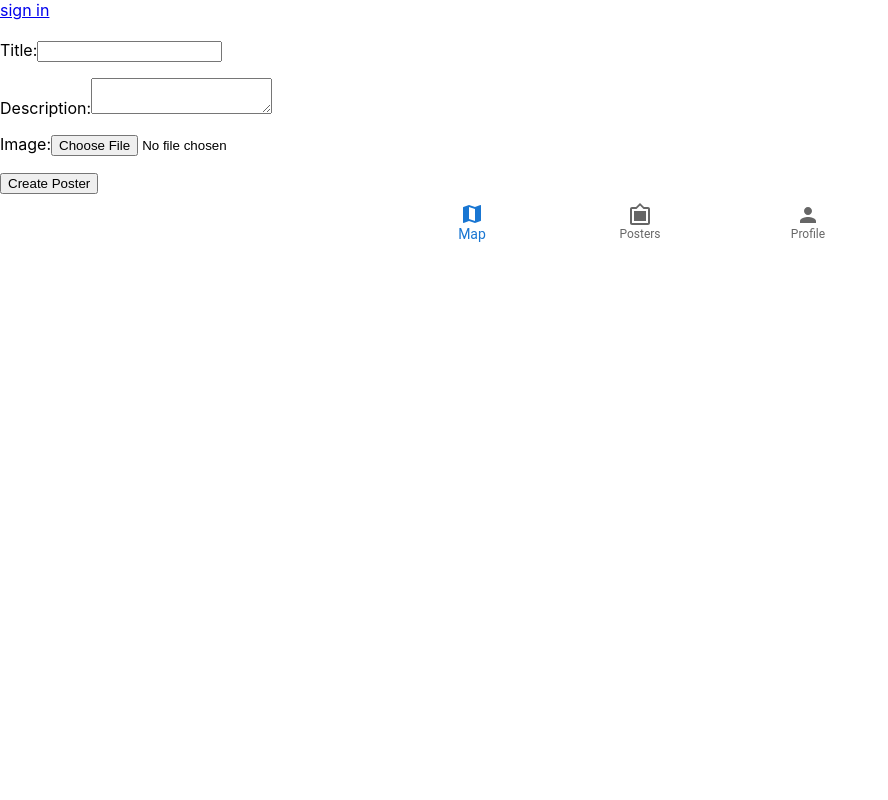
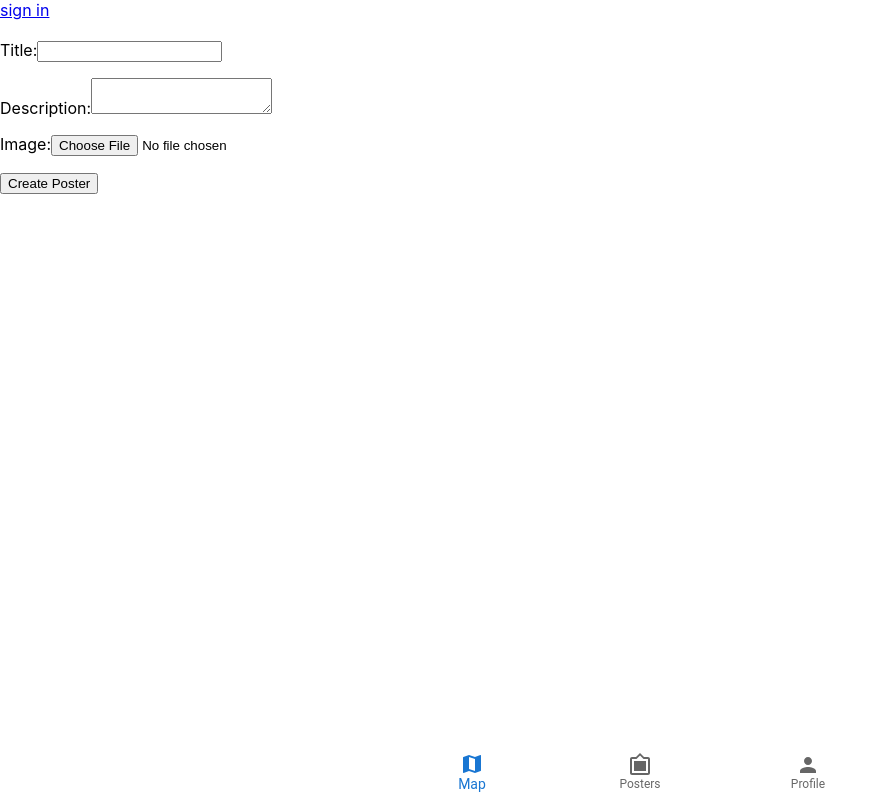
Before and after one commit to jocarino/test-hom-ui, a React (Create React App) app: page /admin/poster/new in a window 1280 px wide. Shown: the whole page, without its empty margins (0-888 px from the left). Built offline with nearby package versions, Linux system fonts and the light colour scheme; no server answers.

Commit message:
fix: styling

```diff
--- a/src/common/BottomNavigationBar.tsx
+++ b/src/common/BottomNavigationBar.tsx
@@ -4,12 +4,20 @@ import FilterFramesIcon from '@mui/icons-material/FilterFrames';
 import PersonIcon from '@mui/icons-material/Person';
 import React, { useState } from 'react';
 import { Link, useNavigate } from 'react-router-dom';
+import styled from 'styled-components';
 
 const NavigationLabel = {
     Map: { label: "Map", url: "/", icon: <MapIcon /> },
     Posters: { label: "Posters", url: "/posters", icon: <FilterFramesIcon /> },
     Profile: { label: "Profile", url: "/login", icon: <PersonIcon /> },
 }
+
+const CustomBottomNavigation = styled(BottomNavigation)`
+  position: fixed;
+  bottom: 0;
+  width: 100%;
+  z-index: 1000;
+`
 
 const BottomNavigationBar: React.FC = () => {
     const [value, setValue] = useState(0)
@@ -20,7 +28,7 @@ const BottomNavigationBar: React.FC = () => {
     };
 
     return (
-        <BottomNavigation
+        <CustomBottomNavigation
             showLabels
             value={value}
             onChange={handleChange}
@@ -36,7 +44,7 @@ const BottomNavigationBar: React.FC = () => {
                     />
                 );
             })}
-        </BottomNavigation>
+        </CustomBottomNavigation>
     );
 };
 
```
